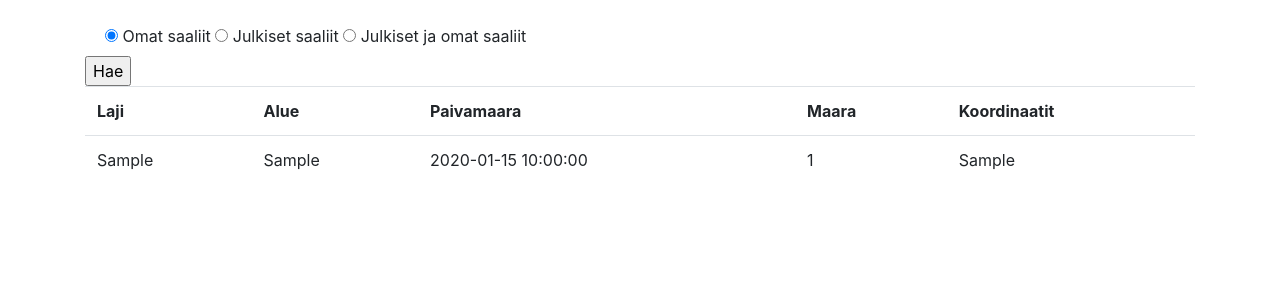
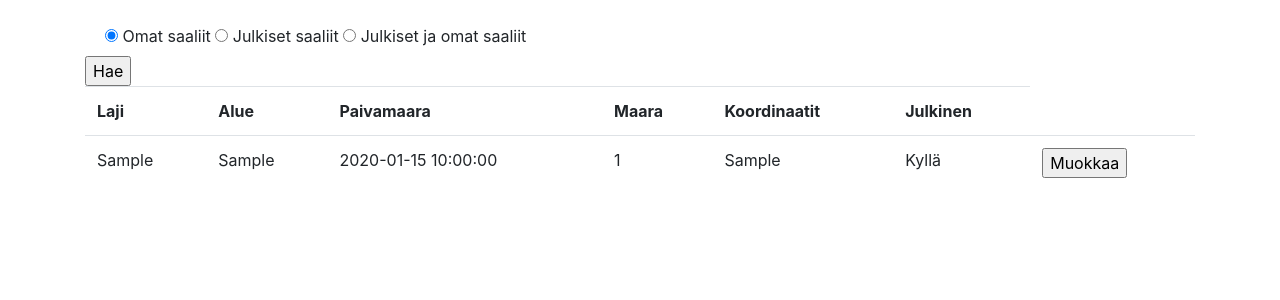
Before and after one commit to tumajote/Villiruokasovellus, a Flask app: page /saalis/ in a window 1280 px wide. Shown: the part 56-356 px from the top of the page. Run offline with Flask 2, Linux system fonts and the light colour scheme; a user stored in the database is signed in; tables that the repository leaves empty hold one stand-in row (values such as "Sample post"); some libraries are stand-ins or nearby versions.

Commit message:
Voi muokata omia julkisia löytöjä

```diff
--- a/application/saalis/models.py
+++ b/application/saalis/models.py
@@ -23,7 +23,7 @@ class Saalis(db.Model):
     @staticmethod
     def find_users_saaliit(user_id):
         stmt = text(
-            "SELECT Account.name, Saalis.id, Saalis.maara, Saalis.koordinaatit, Saalis.paivamaara, Sijainti.alue, Laji.nimi, Saalis.julkinen "
+            "SELECT Account.name, Saalis.account_id, Saalis.id, Saalis.maara, Saalis.koordinaatit, Saalis.paivamaara, Sijainti.alue, Laji.nimi, Saalis.julkinen "
             "FROM Saalis "
             "JOIN Account ON Saalis.account_id = account.id "
             "JOIN Sijainti ON Saalis.sijainti_id = sijainti.id "
@@ -36,8 +36,9 @@ class Saalis(db.Model):
     @staticmethod
     def find_all_public_saaliit():
         stmt = text(
-            "SELECT Saalis.maara, Saalis.koordinaatit, Saalis.paivamaara, Saalis.julkinen, Sijainti.alue, Laji.nimi, Saalis.julkinen "
+            "SELECT Saalis.account_id, Saalis.maara, Saalis.koordinaatit, Saalis.paivamaara, Saalis.julkinen, Sijainti.alue, Laji.nimi, Saalis.julkinen "
             "FROM Saalis "
+            "JOIN Account ON Saalis.account_id = account.id "
             "JOIN Sijainti ON Saalis.sijainti_id = sijainti.id "
             "JOIN Laji ON Saalis.laji_id = laji.id "
             "WHERE Saalis.julkinen = TRUE ")
@@ -48,7 +49,7 @@ class Saalis(db.Model):
     @staticmethod
     def find_users_and_public_saaliit(user_id):
         stmt = text(
-            "SELECT Account.name, Saalis.id, Saalis.maara, Saalis.koordinaatit, Saalis.paivamaara, Sijainti.alue, Laji.nimi, Saalis.julkinen "
+            "SELECT Saalis.account_id, Account.name, Saalis.id, Saalis.maara, Saalis.koordinaatit, Saalis.paivamaara, Sijainti.alue, Laji.nimi, Saalis.julkinen "
             "FROM Saalis "
             "JOIN Account ON Saalis.account_id = account.id "
             "JOIN Sijainti ON Saalis.sijainti_id = sijainti.id "
--- a/application/templates/saalis/list.html
+++ b/application/templates/saalis/list.html
@@ -23,6 +23,7 @@
             <th>Paivamaara</th>
             <th>Maara</th>
             <th>Koordinaatit</th>
+            <th>Julkinen</th>
         </tr>
         {% for saalis in saaliit %}
             <tr>
@@ -31,7 +32,12 @@
                 <td>{{ saalis.paivamaara }}</td>
                 <td>{{ saalis.maara }}</td>
                 <td>{{ saalis.koordinaatit }}</td>
-                {% if not saalis.julkinen %}
+                {% if saalis.julkinen %}
+                    <td>Kyllä</td>
+                {% else %}
+                    <td>Ei</td>
+                {% endif %}
+                {% if saalis.account_id == current_user.id %}
                     <td>
                     <form method="GET" action="{{ url_for('saalis_edit_form',saalis_id = saalis.id) }}">
                         <input type="submit" value="Muokkaa">
```
